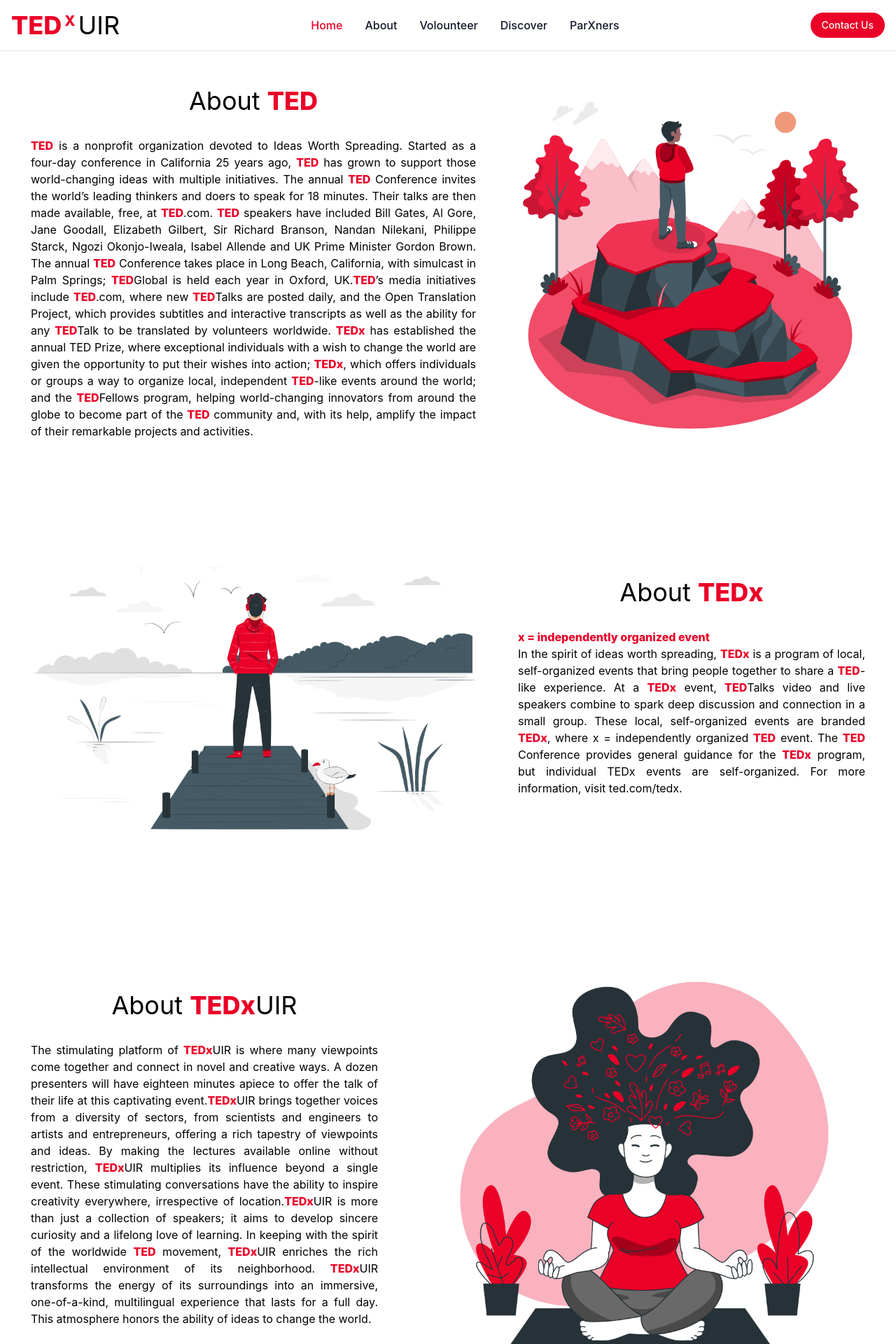
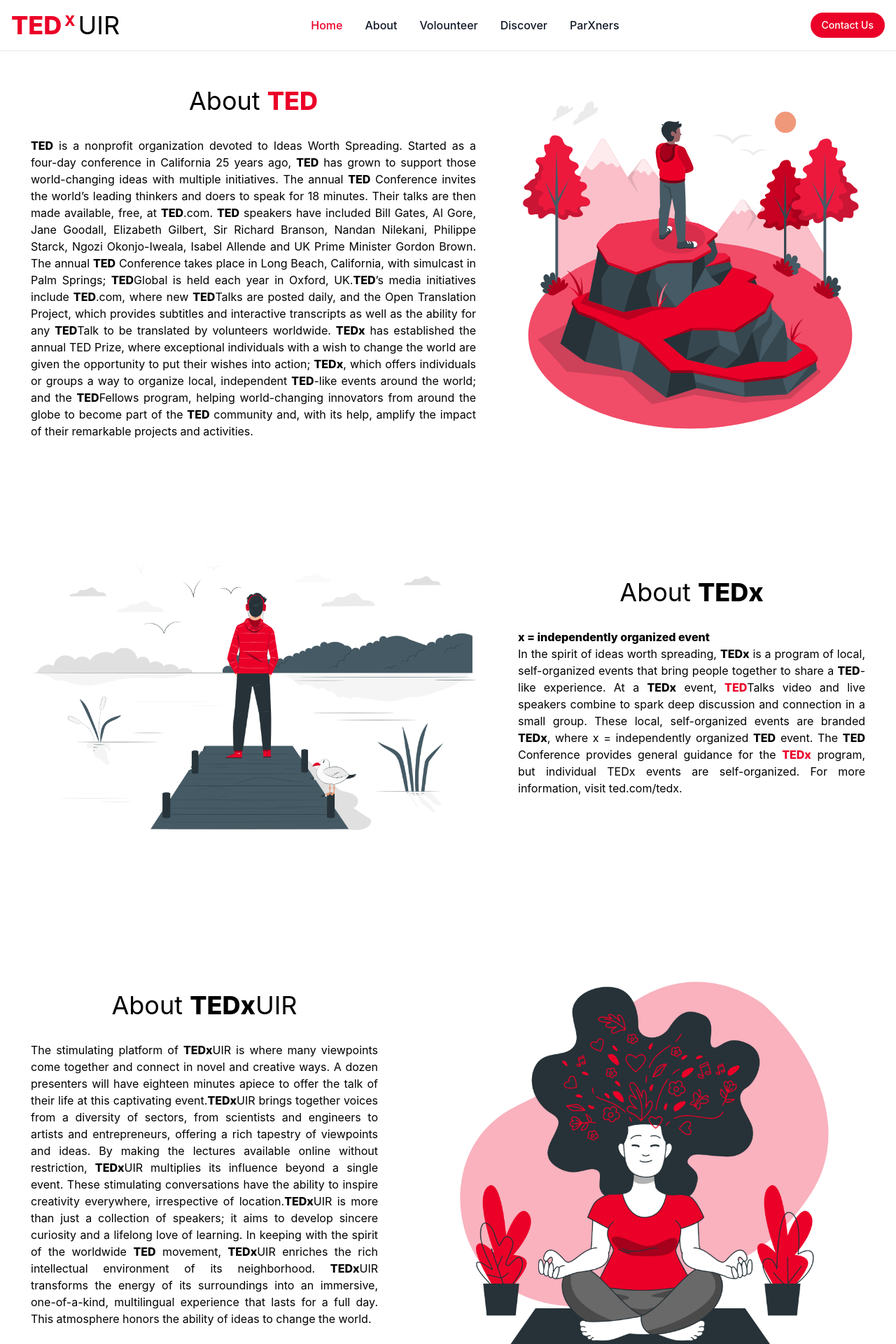
Before and after one commit to RiadHjm/TEDxUIR, a React (Vite) app: page /about in a window 1280 px wide. Shown: the top 1920 px of the page at 70% size. Built offline with nearby package versions, Linux system fonts and the light colour scheme.

Commit message:
Turning Text to Black in about page

```diff
--- a/src/components/About.tsx
+++ b/src/components/About.tsx
@@ -10,19 +10,19 @@
         <div className='flex flex-col justify-center items-center gap-8'>
           <h1 className='text-4xl'>About <span className='font-extrabold text-redLogo m-0'>TED</span></h1>
           <p className='text-justify'>
-            <span className='font-extrabold text-redLogo m-0'>TED</span> is a nonprofit organization devoted to Ideas Worth Spreading. Started as a four-day conference in California
-            25 years ago, <span className='font-extrabold text-redLogo m-0'>TED</span> has grown to support those world-changing ideas with multiple initiatives.
-            The annual <span className='font-extrabold text-redLogo m-0'>TED</span> Conference invites the world’s leading thinkers and doers to speak for 18 minutes.
-            Their talks are then made available, free, at <span className='font-extrabold text-redLogo m-0'>TED</span>.com. <span className='font-extrabold text-redLogo m-0'>TED</span> speakers have included Bill Gates, Al Gore, Jane Goodall,
+            <span className='font-extrabold text-black m-0'>TED</span> is a nonprofit organization devoted to Ideas Worth Spreading. Started as a four-day conference in California
+            25 years ago, <span className='font-extrabold text-black m-0'>TED</span> has grown to support those world-changing ideas with multiple initiatives.
+            The annual <span className='font-extrabold text-black m-0'>TED</span> Conference invites the world’s leading thinkers and doers to speak for 18 minutes.
+            Their talks are then made available, free, at <span className='font-extrabold text-black m-0'>TED</span>.com. <span className='font-extrabold text-black m-0'>TED</span> speakers have included Bill Gates, Al Gore, Jane Goodall,
             Elizabeth Gilbert, Sir Richard Branson, Nandan Nilekani, Philippe Starck, Ngozi Okonjo-Iweala, Isabel Allende
-            and UK Prime Minister Gordon Brown. The annual <span className='font-extrabold text-redLogo m-0'>TED</span> Conference takes place in Long Beach, California,
-            with simulcast in Palm Springs; <span className='font-extrabold text-redLogo m-0'>TED</span>Global is held each year in Oxford, UK.
-            <span className='font-extrabold text-redLogo m-0'>TED</span>’s media initiatives include <span className='font-extrabold text-redLogo m-0'>TED</span>.com, where new <span className='font-extrabold text-redLogo m-0'>TED</span>Talks are posted daily, and the Open Translation Project,
-            which provides subtitles and interactive transcripts as well as the ability for any <span className='font-extrabold text-redLogo m-0'>TED</span>Talk to be translated by
-            volunteers worldwide. <span className='font-extrabold text-redLogo m-0'>TEDx</span> has established the annual TED Prize, where exceptional individuals with a wish to change
-            the world are given the opportunity to put their wishes into action; <span className='font-extrabold text-redLogo m-0'>TEDx</span>, which offers individuals or groups a way
-            to organize local, independent <span className='font-extrabold text-redLogo m-0'>TED</span>-like events around the world; and the <span className='font-extrabold text-redLogo m-0'>TED</span>Fellows program, helping world-changing
-            innovators from around the globe to become part of the <span className='font-extrabold text-redLogo m-0'>TED</span> community and, with its help, amplify the impact of their
+            and UK Prime Minister Gordon Brown. The annual <span className='font-extrabold text-black m-0'>TED</span> Conference takes place in Long Beach, California,
+            with simulcast in Palm Springs; <span className='font-extrabold text-black m-0'>TED</span>Global is held each year in Oxford, UK.
+            <span className='font-extrabold text-black m-0'>TED</span>’s media initiatives include <span className='font-extrabold text-black m-0'>TED</span>.com, where new <span className='font-extrabold text-black m-0'>TED</span>Talks are posted daily, and the Open Translation Project,
+            which provides subtitles and interactive transcripts as well as the ability for any <span className='font-extrabold text-black m-0'>TED</span>Talk to be translated by
+            volunteers worldwide. <span className='font-extrabold text-black m-0'>TEDx</span> has established the annual TED Prize, where exceptional individuals with a wish to change
+            the world are given the opportunity to put their wishes into action; <span className='font-extrabold text-black m-0'>TEDx</span>, which offers individuals or groups a way
+            to organize local, independent <span className='font-extrabold text-black m-0'>TED</span>-like events around the world; and the <span className='font-extrabold text-black m-0'>TED</span>Fellows program, helping world-changing
+            innovators from around the globe to become part of the <span className='font-extrabold text-black m-0'>TED</span> community and, with its help, amplify the impact of their
             remarkable projects and activities.
           </p>
         </div>
@@ -32,13 +32,13 @@
       <div className='flex justify-center items-center m-11 gap-14 mt-[-10px]'>
         <img src={tedxAbout} alt="TED About" className='w-[80vh]' />
         <div className='flex flex-col justify-center items-center gap-8'>
-          <h1 className='text-4xl'>About <span className='font-extrabold text-redLogo m-0'>TEDx</span></h1>
+          <h1 className='text-4xl'>About <span className='font-extrabold text-black m-0'>TEDx</span></h1>
           <p className='text-justify'>
-          <span className='font-extrabold text-redLogo m-0'>x = independently organized event</span> <br />
-            In the spirit of ideas worth spreading, <span className='font-extrabold text-redLogo m-0'>TEDx</span> is a program of local, self-organized events that bring people together
-            to share a <span className='font-extrabold text-redLogo m-0'>TED</span>-like experience. At a <span className='font-extrabold text-redLogo m-0'>TEDx</span> event, <span className='font-extrabold text-redLogo m-0'>TED</span>Talks video and live speakers combine to spark deep discussion
-            and connection in a small group. These local, self-organized events are branded <span className='font-extrabold text-redLogo m-0'>TEDx</span>, where
-            x = independently organized <span className='font-extrabold text-redLogo m-0'>TED</span> event. The <span className='font-extrabold text-redLogo m-0'>TED</span> Conference provides general guidance for the <span className='font-extrabold text-redLogo m-0'>TEDx</span> program,
+          <span className='font-extrabold text-black m-0'>x = independently organized event</span> <br />
+            In the spirit of ideas worth spreading, <span className='font-extrabold text-black m-0'>TEDx</span> is a program of local, self-organized events that bring people together
+            to share a <span className='font-extrabold text-black m-0'>TED</span>-like experience. At a <span className='font-extrabold text-black m-0'>TEDx</span> event, <span className='font-extrabold text-redLogo m-0'>TED</span>Talks video and live speakers combine to spark deep discussion
+            and connection in a small group. These local, self-organized events are branded <span className='font-extrabold text-black m-0'>TEDx</span>, where
+            x = independently organized <span className='font-extrabold text-black m-0'>TED</span> event. The <span className='font-extrabold text-black m-0'>TED</span> Conference provides general guidance for the <span className='font-extrabold text-redLogo m-0'>TEDx</span> program,
             but individual TEDx events are self-organized. For more information, visit ted.com/tedx.
           </p>
         </div>
@@ -46,18 +46,18 @@
 
       <div className='flex justify-center items-center mr-11 ml-11 mt-[-10px] gap-14'>
         <div className='flex flex-col justify-center items-center gap-8'>
-          <h1 className='text-4xl'>About <span className='font-extrabold text-redLogo m-0'>TEDx</span>UIR</h1>
+          <h1 className='text-4xl'>About <span className='font-extrabold text-black m-0'>TEDx</span>UIR</h1>
           <p className='text-justify'>
-            The stimulating platform of <span className='font-extrabold text-redLogo m-0'>TEDx</span>UIR is where many viewpoints come together and connect in novel and creative ways.
+            The stimulating platform of <span className='font-extrabold text-black m-0'>TEDx</span>UIR is where many viewpoints come together and connect in novel and creative ways.
             A dozen presenters will have eighteen minutes apiece to offer the talk of their life at this captivating event.
-            <span className='font-extrabold text-redLogo m-0'>TEDx</span>UIR brings together voices from a diversity of sectors, from scientists and engineers to artists and
+            <span className='font-extrabold text-black m-0'>TEDx</span>UIR brings together voices from a diversity of sectors, from scientists and engineers to artists and
             entrepreneurs, offering a rich tapestry of viewpoints and ideas.
-            By making the lectures available online without restriction, <span className='font-extrabold text-redLogo m-0'>TEDx</span>UIR multiplies its influence beyond a single event.
+            By making the lectures available online without restriction, <span className='font-extrabold text-black m-0'>TEDx</span>UIR multiplies its influence beyond a single event.
             These stimulating conversations have the ability to inspire creativity everywhere, irrespective of location.
-            <span className='font-extrabold text-redLogo m-0'>TEDx</span>UIR is more than just a collection of speakers; it aims to develop sincere curiosity and a lifelong love of
+            <span className='font-extrabold text-black m-0'>TEDx</span>UIR is more than just a collection of speakers; it aims to develop sincere curiosity and a lifelong love of
             learning.
-            In keeping with the spirit of the worldwide <span className='font-extrabold text-redLogo m-0'>TED</span> movement, <span className='font-extrabold text-redLogo m-0'>TEDx</span>UIR enriches the rich intellectual environment of
-            its neighborhood. <span className='font-extrabold text-redLogo m-0'>TEDx</span>UIR transforms the energy of its surroundings into an immersive, one-of-a-kind, multilingual
+            In keeping with the spirit of the worldwide <span className='font-extrabold text-black m-0'>TED</span> movement, <span className='font-extrabold text-black m-0'>TEDx</span>UIR enriches the rich intellectual environment of
+            its neighborhood. <span className='font-extrabold text-black m-0'>TEDx</span>UIR transforms the energy of its surroundings into an immersive, one-of-a-kind, multilingual
             experience that lasts for a full day. This atmosphere honors the ability of ideas to change the world.
           </p>
         </div>
```
